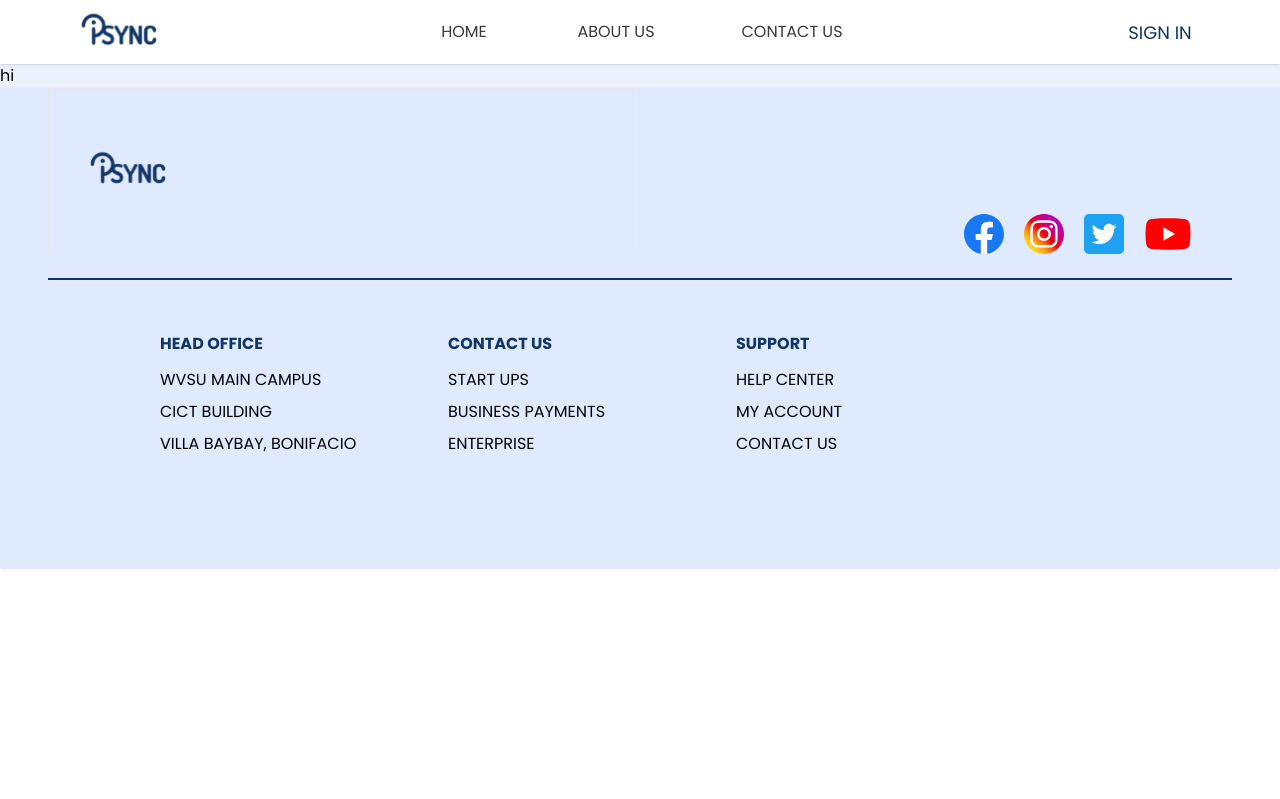
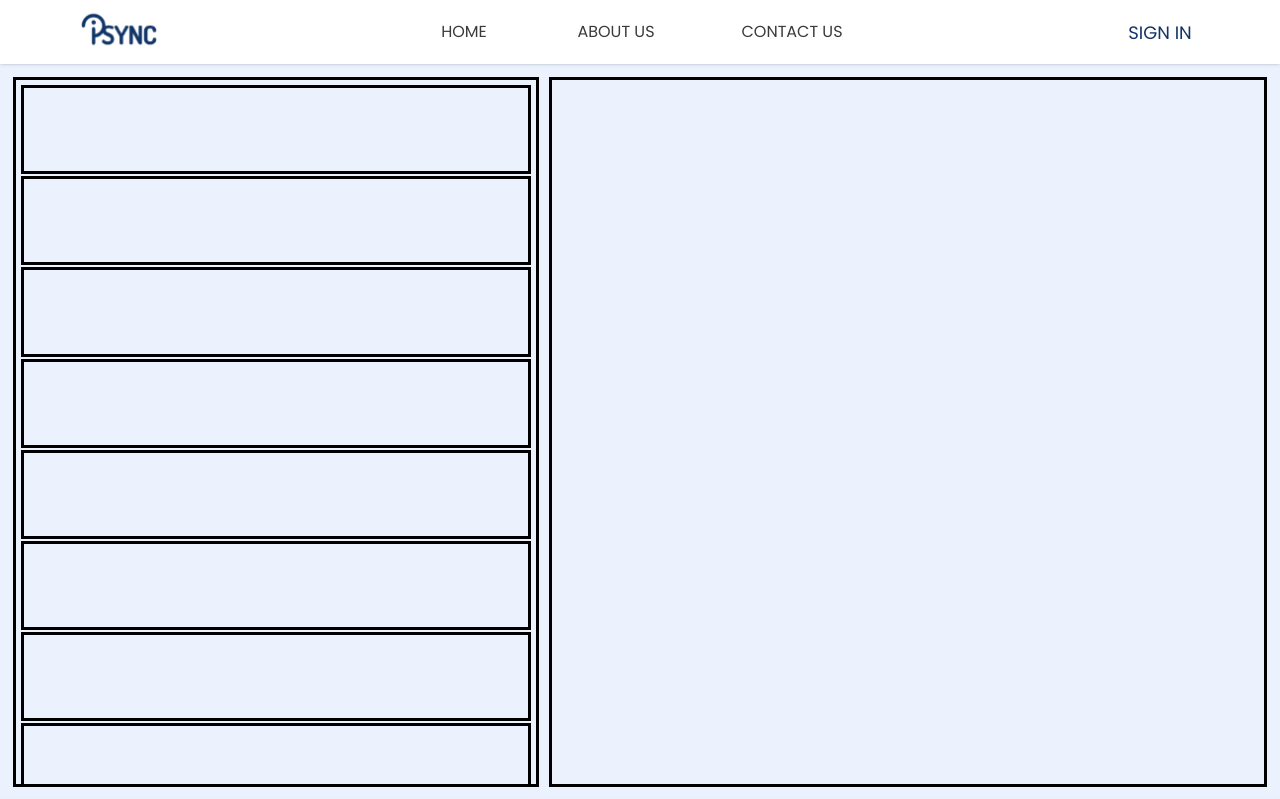
Before and after one commit to kheejay/IPSYNC, a Vue app: page /messages in a window 1280 px wide. Shown: the top 799 px of the page. Built offline with nearby package versions, Linux system fonts and the light colour scheme; no server answers; the database is empty.

Commit message:
ui: message layout

```diff
--- a/src/pages/Messages.vue
+++ b/src/pages/Messages.vue
@@ -1,3 +1,19 @@
 <template>
-    <div>hi</div>
+    <div class="w-full h-fit max-h-[calc(100vh-4rem)] flex">
+
+        <div class="h-[calc(100vh-4rem)] w-[34rem] pl-4 py-4 pr-2 hidden lg:flex">
+            <div class="w-full h-full flex flex-col gap-2 p-2 overflow-y-auto outline">
+                <div v-for="x in 20" :key="x" class="w-full min-h-[5.2rem] outline">
+
+                </div>
+            </div>
+        </div>
+
+        <div class="flex-grow h-[calc(100vh-4rem)] w-full lg:h-auto lg:w-auto flex pl-2 py-4 pr-4">
+            <div class="outline flex-grow">
+
+            </div>
+        </div>
+
+    </div>
 </template>
--- a/src/pages/Projects.vue
+++ b/src/pages/Projects.vue
@@ -49,22 +49,24 @@
 
         <div class="mt-20 sm:mt-32 w-full md:px-[4rem] xl:px-[6rem]">
             <div class="w-full items-start flex-col sm:flex-row flex gap-2 lg:gap-4 xl:gap-9 justify-between">
-                <div class="flex-grow w-full h-[2.75rem] sm:h-[3.2rem] border-2 border-black flex focus-within:border-c1">
+                <div class="flex-grow w-full h-[2.75rem] sm:h-[3.2rem] border-2 border-black bg-c1 flex
+                    focus-within:border-c6 focus-within:bg-c6 duration-200 hover:bg-c6 hover:border-c6">
                     <input type="text" class="focus:outline-none w-full h-full px-2 sm:px-4 md:px-8 placeholder:italic sm:text-[1.125rem]"
                     placeholder="Search..." v-model="searchPattern" @input="handleFilterPosts">
-                    <div class="w-max h-full bg-c1 flex items-center justify-center">
+                    <div class="w-max h-full bg-transparent flex items-center justify-center">
                         <MagnifyingGlass class="text-white w-[2rem] h-[2rem] sm:w-[2.8rem] sm:h-[2.8rem] mx-2" />
                     </div>
                 </div>
                 <div @click="showSortFilter"
                     :class="`h-[2.75rem] sm:h-[3.2rem] w-max bg-white flex items-center gap-2 md:gap-6 border-2 border-c1
-                    text-c1 px-4 cursor-pointer ${ 'pointer-events-none' && openFilterSort }`">
-                    <FilterSort class="w-5 h-5 sm:w-7 sm:h-7 hover:scale-125 duration-200" />
+                    text-c1 px-4 cursor-pointer ${ 'pointer-events-none' && openFilterSort } hover:text-c6 hover:border-c6
+                    duration-200`">
+                    <FilterSort class="w-5 h-5 sm:w-7 sm:h-7" />
                     <span class="text-[0.9rem] sm:text-[1rem] font-bold text-nowrap hover:scale-125 duration-200">
                         Filter & Sort
                     </span>
                     <div class="relative z-[1]">
-                        <ArrowDownNoBg class="w-5 sm:w-7 h-5 sm:h-7 bg-white text-c1 hover:scale-125 duration-200" />
+                        <ArrowDownNoBg class="w-5 sm:w-7 h-5 sm:h-7 bg-white" />
                         <transition name="fade" mode="out-in">
                             <div v-if="openFilterSort"
                                 class="absolute flex flex-col -left-[8.635rem] top-[2.3rem] sm:-left-[15.1rem] sm:top-[2.8rem]
```
